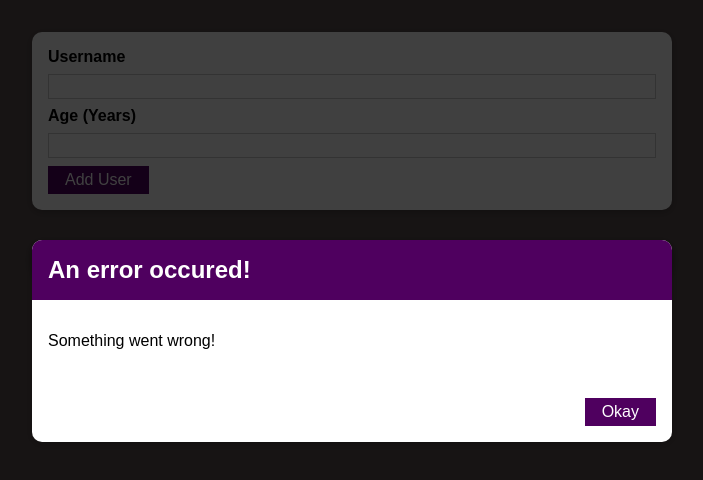
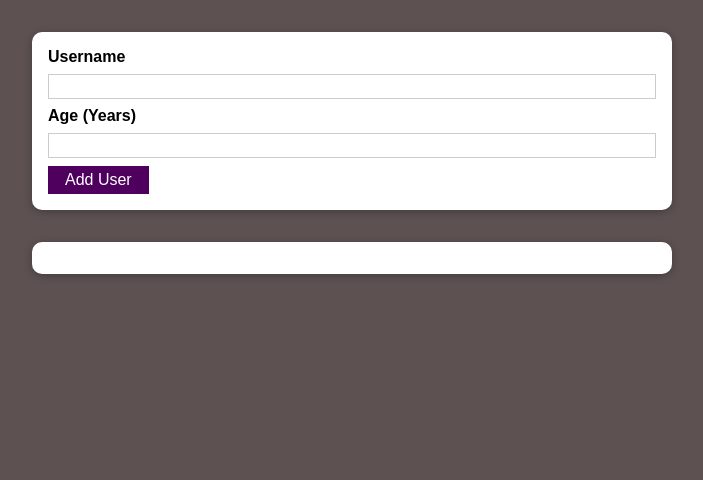
Before and after one commit to Juliendrm/user-app, a React (Create React App) app: page / in a window 1280 px wide. Shown: the top 480 px of the page, without its empty margins (288-991 px from the left). Built offline with nearby package versions, Linux system fonts and the light colour scheme.

Commit message:
managing error state

```diff
--- a/src/components/UI/ErrorModal.js
+++ b/src/components/UI/ErrorModal.js
@@ -7,7 +7,7 @@ import Button from "./Button";
 const ErrorModal = (props) => {
   return (
     <div>
-      <div className={styles.backdrop} />
+      <div className={styles.backdrop} onClick={props.onConfirm} />
       <Card className={styles.modal}>
         <header className={styles.header}>
           <h2>{props.title}</h2>
@@ -16,7 +16,7 @@ const ErrorModal = (props) => {
           <p>{props.message}</p>
         </div>
         <footer className={styles.actions}>
-          <Button>Okay</Button>
+          <Button onClick={props.onConfirm}>Okay</Button>
         </footer>
       </Card>
     </div>
--- a/src/components/Users/AddUsers.js
+++ b/src/components/Users/AddUsers.js
@@ -8,13 +8,22 @@ import ErrorModal from "../UI/ErrorModal";
 const AddUser = (props) => {
   const [enteredUsername, setEnteredUsername] = useState("");
   const [enteredAge, setEnteredAge] = useState("");
+  const [error, setError] = useState();
 
   const addUserHandler = (event) => {
     event.preventDefault();
     if (enteredUsername.trim().length === 0 || enteredAge.trim().length === 0) {
+      setError({
+        title: "Invalid input",
+        message: "Please enter a valid username and age",
+      });
       return;
     }
     if (+enteredAge < 1) {
+      setError({
+        title: "Invalid input",
+        message: "Please enter a valid age",
+      });
       return;
     }
     //console.log(enteredUsername, enteredAge);
@@ -32,9 +41,19 @@ const AddUser = (props) => {
     setEnteredAge(event.target.value);
   };
 
+  const errorHandler = () => {
+    setError(null);
+  };
+
   return (
     <div>
-      <ErrorModal title="An error occured!" message="Something went wrong!" />
+      {error && (
+        <ErrorModal
+          title={error.title}
+          message={error.message}
+          onConfirm={errorHandler}
+        />
+      )}
       <Card className={styles.input}>
         <form onSubmit={addUserHandler}>
           <label htmlFor="username">Username</label>
```
